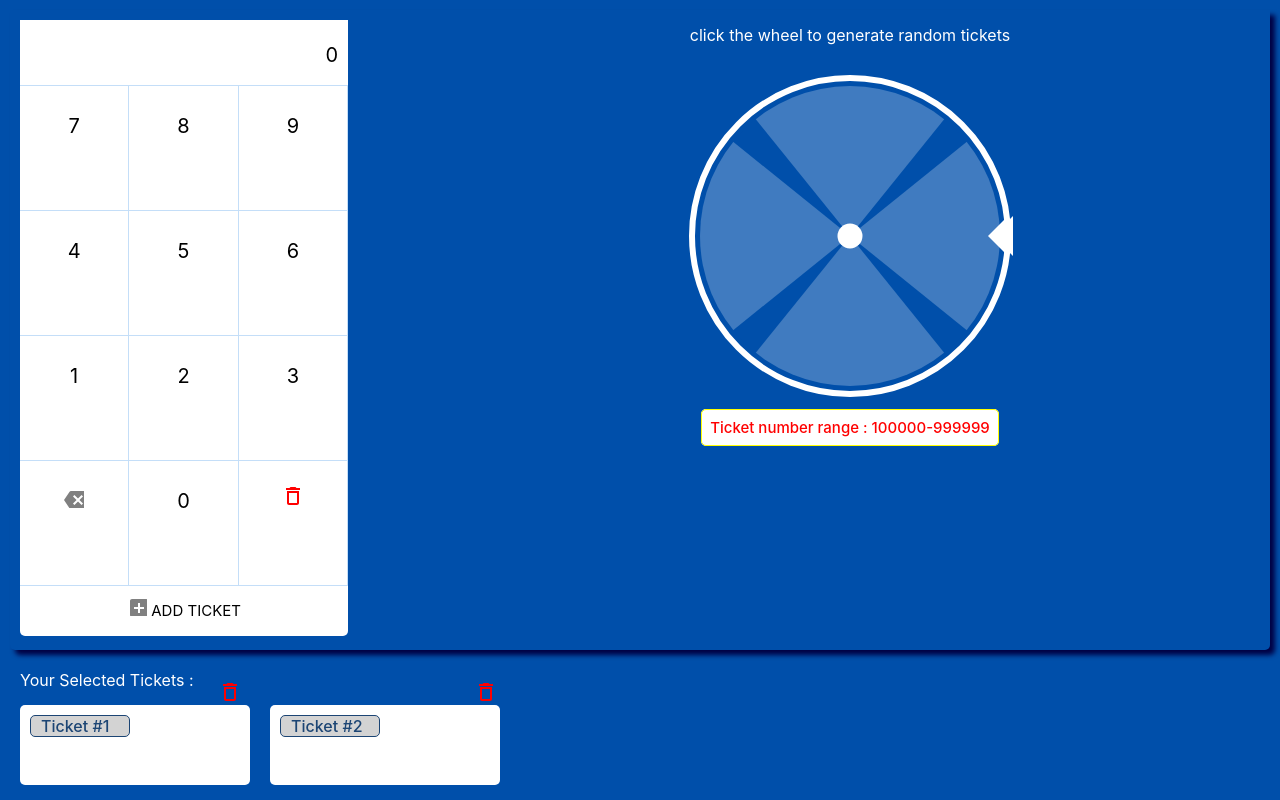
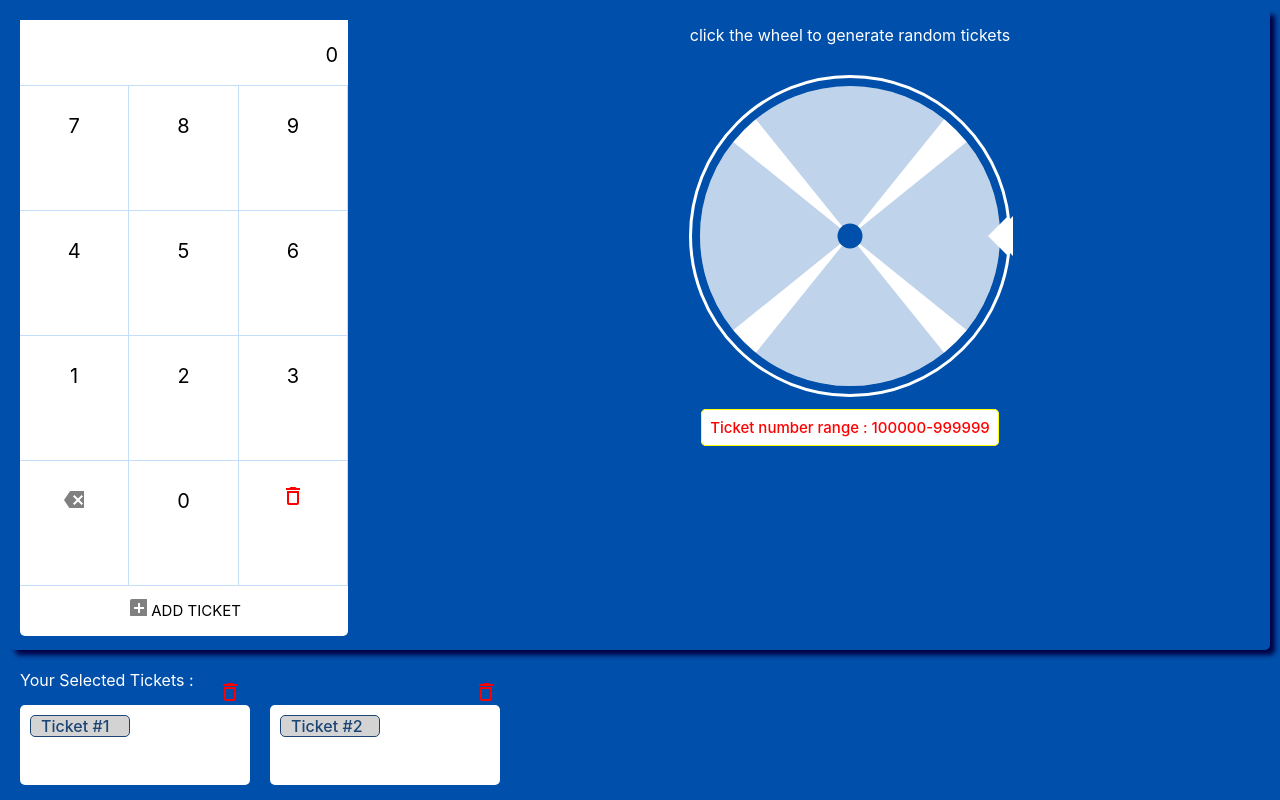
Before and after one commit to adityaranjan1011/Ticket-entry-application, a React (Create React App) app: page / in a window 1280 px wide. Built offline with nearby package versions, Linux system fonts and the light colour scheme.

Commit message:
ticket-entry-application

```diff
--- a/src/Components/Spinnerwheel/Spinnerwheel.css
+++ b/src/Components/Spinnerwheel/Spinnerwheel.css
@@ -1,18 +1,11 @@
-/*
- * Spinnerwheel css File
-*/
-
-/* .Spinnerwheel {
-    /* propertys here */
-
 
 :root {
     --wheel-font: 'Lato', 'Quicksand', sans-serif;
     --wheel-size: 300px;
     --wheel-slice-spacing: 30px;
     --wheel-border-size: 5px;
-    --wheel-color: #004faa;
-    --neutral-color: white;
+    --wheel-color: #fff;
+    --neutral-color: #004faa;
     --PI: 3.14159265358979;
     --nb-item: 0;
     --item-nb: 0;
```
